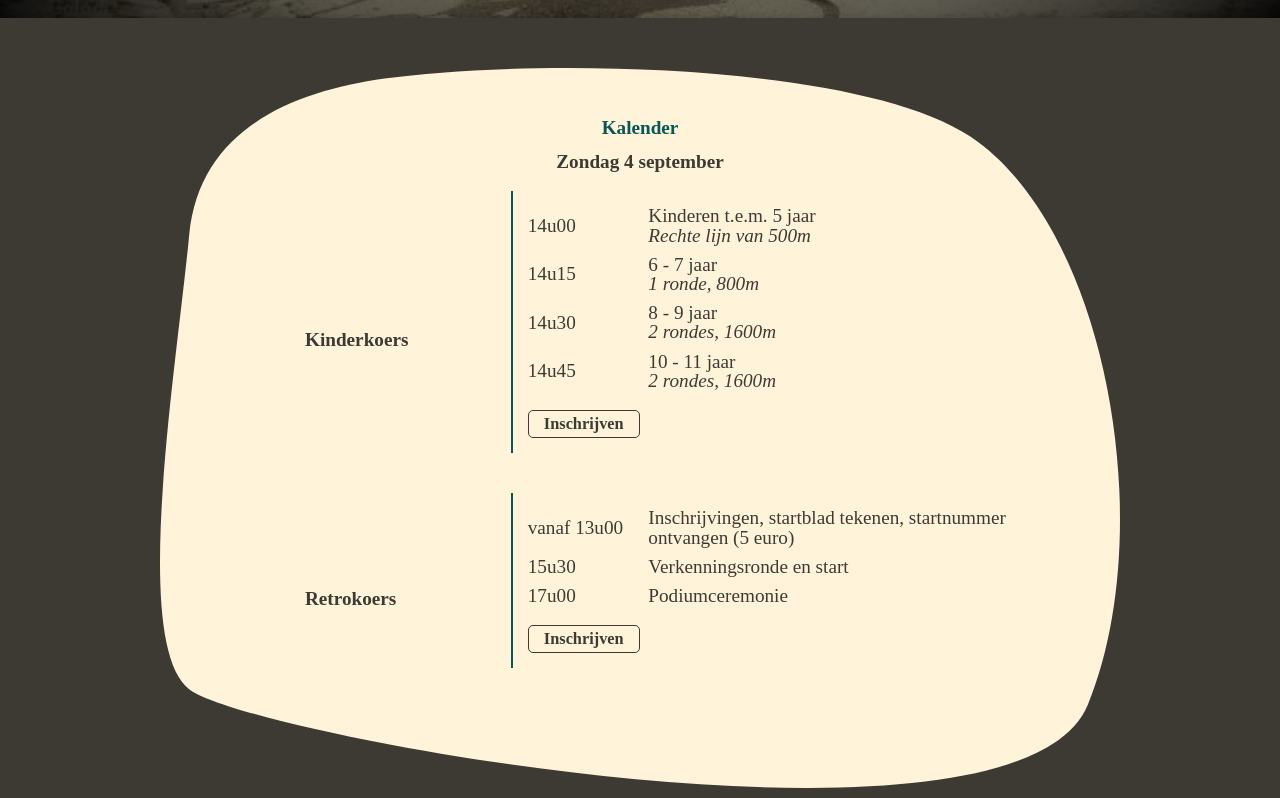
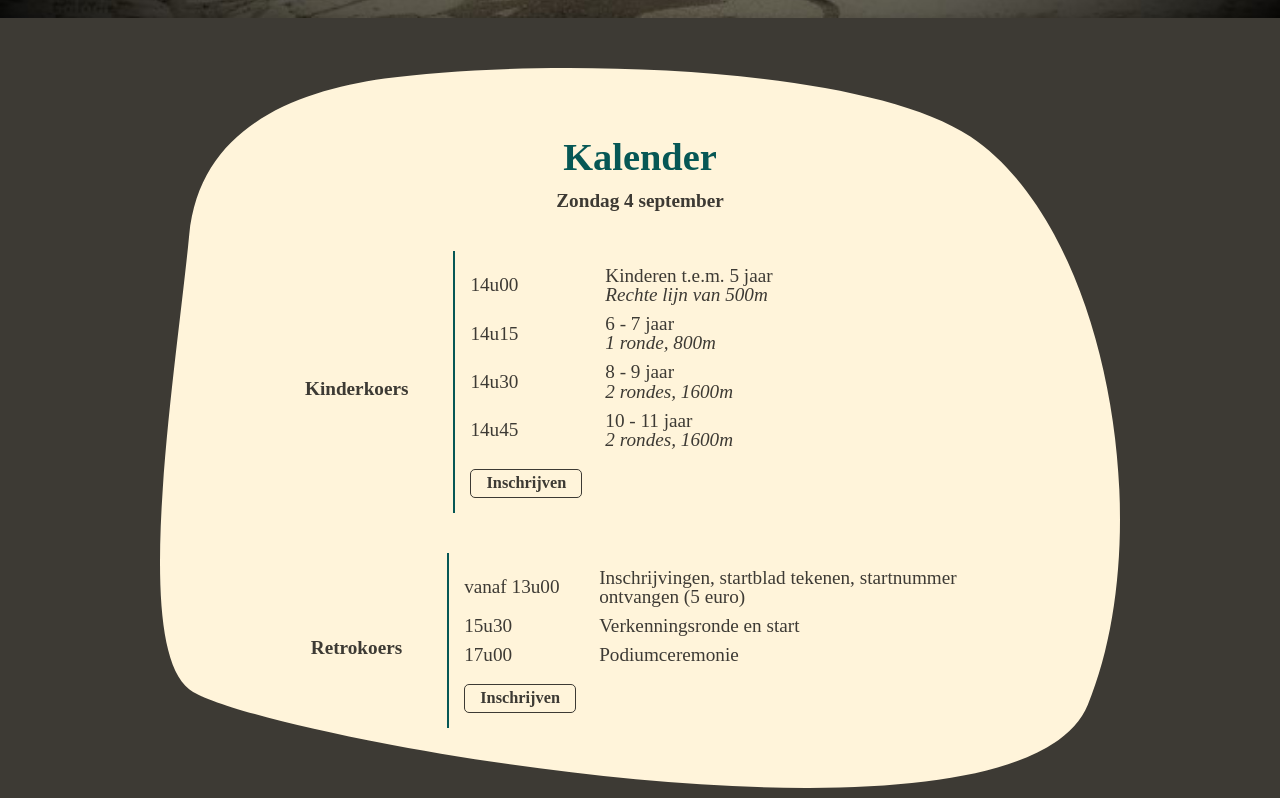
Before and after one commit to TijsM/el-toro-next, a Next.js app: page / in a window 1280 px wide. Shown: the part 782-1580 px from the top of the page. Built offline with nearby package versions, Linux system fonts and the light colour scheme.

Commit message:
feat: refactor calendar  to styled components

```diff
--- a/src/app/globals.css
+++ b/src/app/globals.css
@@ -14,11 +14,11 @@ main {
   overflow-x: hidden;
 }
 
-h3 {
+/* h3 {
   -ms-flex-item-align: center;
   -ms-grid-row-align: center;
   align-self: center;
-}
+} */
 
 section {
   margin-top: 50px;
@@ -73,13 +73,13 @@ a {
   -ms-flex-align: center;
   align-items: center;
 }
-
+/*
 #calendar h3 {
   margin-bottom: -20px;
   margin-top: 15px;
-}
+} */
 
-#calendar article {
+/* #calendar article {
   margin-left: 50px;
   margin-top: 40px;
   display: -webkit-box;
@@ -96,16 +96,16 @@ a {
 
 #calendar article h3 {
   width: 25%;
-}
-
+} */
+/*
 #calendar article .details {
   margin-left: 45px;
   border-left: solid 2px #065755;
   padding: 15px;
   width: 75%;
-}
+} */
 
-#calendar article .details .calendarItem {
+/* #calendar article .details .calendarItem {
   display: -ms-grid;
   display: grid;
   -ms-grid-columns: 25% 75%;
@@ -114,15 +114,15 @@ a {
   -ms-flex-align: center;
   align-items: center;
   margin-bottom: 10px;
-}
+} */
 
-#calendar article .details .calendarItem .distance {
+/* #calendar article .details .calendarItem .distance {
   font-style: italic;
 }
 
 #calendar article a {
   margin-top: 20px;
-}
+} */
 
 #parcours {
   margin-top: 40px;
--- a/src/components/Calendar.tsx
+++ b/src/components/Calendar.tsx
@@ -1,13 +1,17 @@
+"use client";
+
+import styled from "styled-components";
+import { H2, H3 } from "../styled-components/Types";
 import { CalendarItem } from "./calendar/CalendarItem";
 
 export const Calendar = () => {
   return (
     <section id="calendar">
-      <h2 className="textGreen">Kalender</h2>
-      <h3>Zondag 4 september</h3>
-      <article>
-        <h3>Kinderkoers</h3>
-        <div className="details">
+      <H2 className="textGreen">Kalender</H2>
+      <StH3>Zondag 4 september</StH3>
+      <StArticle>
+        <StH3>Kinderkoers</StH3>
+        <StDetails>
           <CalendarItem
             time="14u00"
             title="Kinderen t.e.m. 5 jaar"
@@ -29,15 +33,15 @@ export const Calendar = () => {
             description="2 rondes, 1600m"
           />
 
-          <a data-scroll href="#inschrijvingKoers">
+          <StButton data-scroll href="#inschrijvingKoers">
             Inschrijven
-          </a>
-        </div>
-      </article>
+          </StButton>
+        </StDetails>
+      </StArticle>
 
-      <article>
-        <h3>Retrokoers</h3>
-        <div className="details">
+      <StArticle>
+        <StH3>Retrokoers</StH3>
+        <StDetails>
           <CalendarItem
             time="vanaf 13u00"
             title="Inschrijvingen, startblad tekenen, startnummer ontvangen (5 euro)"
@@ -45,11 +49,51 @@ export const Calendar = () => {
           <CalendarItem time="15u30" title="Verkenningsronde en start" />
           <CalendarItem time="17u00" title="Podiumceremonie" />
 
-          <a data-scroll href="#inschrijvingKoers">
+          <StButton data-scroll href="#inschrijvingKoers">
             Inschrijven
-          </a>
-        </div>
-      </article>
+          </StButton>
+        </StDetails>
+      </StArticle>
     </section>
   );
 };
+
+const StH3 = styled(H3)`
+  margin-top: 15px;
+`;
+
+const StArticle = styled.article`
+  margin-left: 50px;
+  margin-top: 40px;
+  display: -webkit-box;
+  display: -ms-flexbox;
+  display: flex;
+  width: 75%;
+  justify-content: center;
+  align-items: center;
+`;
+
+const StDetails = styled.div`
+  margin-left: 45px;
+  border-left: solid 2px #065755;
+  padding: 15px;
+  width: 75%;
+`;
+
+const StButton = styled.a`
+  display: block;
+  width: 100px;
+  text-align: center;
+  margin-top: px;
+  text-decoration: none;
+  border: #3d3a34 1px solid;
+  color: #3d3a34;
+  background-color: transparent;
+  padding: 5px;
+  font-weight: bold;
+  border-radius: 5px;
+  margin-top: 10px;
+  font-size: 0.85em;
+
+  margin-top: 20px;
+`;
--- a/src/components/calendar/CalendarItem.tsx
+++ b/src/components/calendar/CalendarItem.tsx
@@ -1,3 +1,7 @@
+"use client";
+
+import styled from "styled-components";
+
 type CalendarItemProps = {
   time: string;
   title: string;
@@ -10,12 +14,25 @@ export const CalendarItem = ({
   title,
 }: CalendarItemProps) => {
   return (
-    <div className="calendarItem">
+    <StContainer>
       <span>{time}</span>
       <div>
         <div>{title}</div>
-        {description && <div className="distance">{description}</div>}
+        {description && (
+          <StDistance className="distance">{description}</StDistance>
+        )}
       </div>
-    </div>
+    </StContainer>
   );
 };
+
+const StContainer = styled.div`
+  display: grid;
+  grid-template-columns: 25% 75%;
+  align-items: center;
+  margin-bottom: 10px;
+`;
+
+const StDistance = styled.div`
+  font-style: italic;
+`;
--- a/src/styled-components/Types.tsx
+++ b/src/styled-components/Types.tsx
@@ -16,3 +16,7 @@ export const H2 = styled.h2`
   font-size: 2em;
   text-align: center;
 `;
+
+export const H3 = styled.h3`
+  align-self: center;
+`;
```
